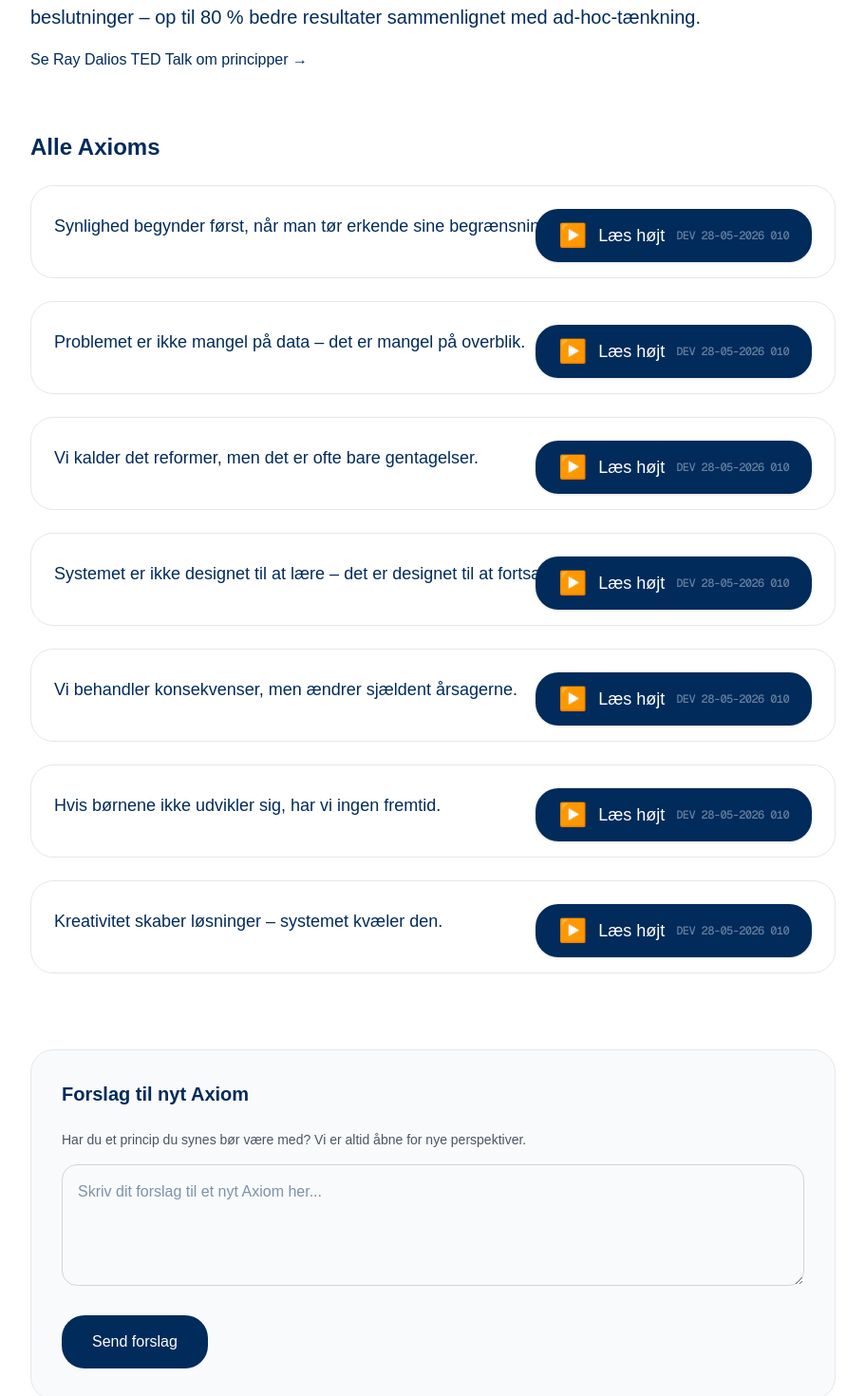
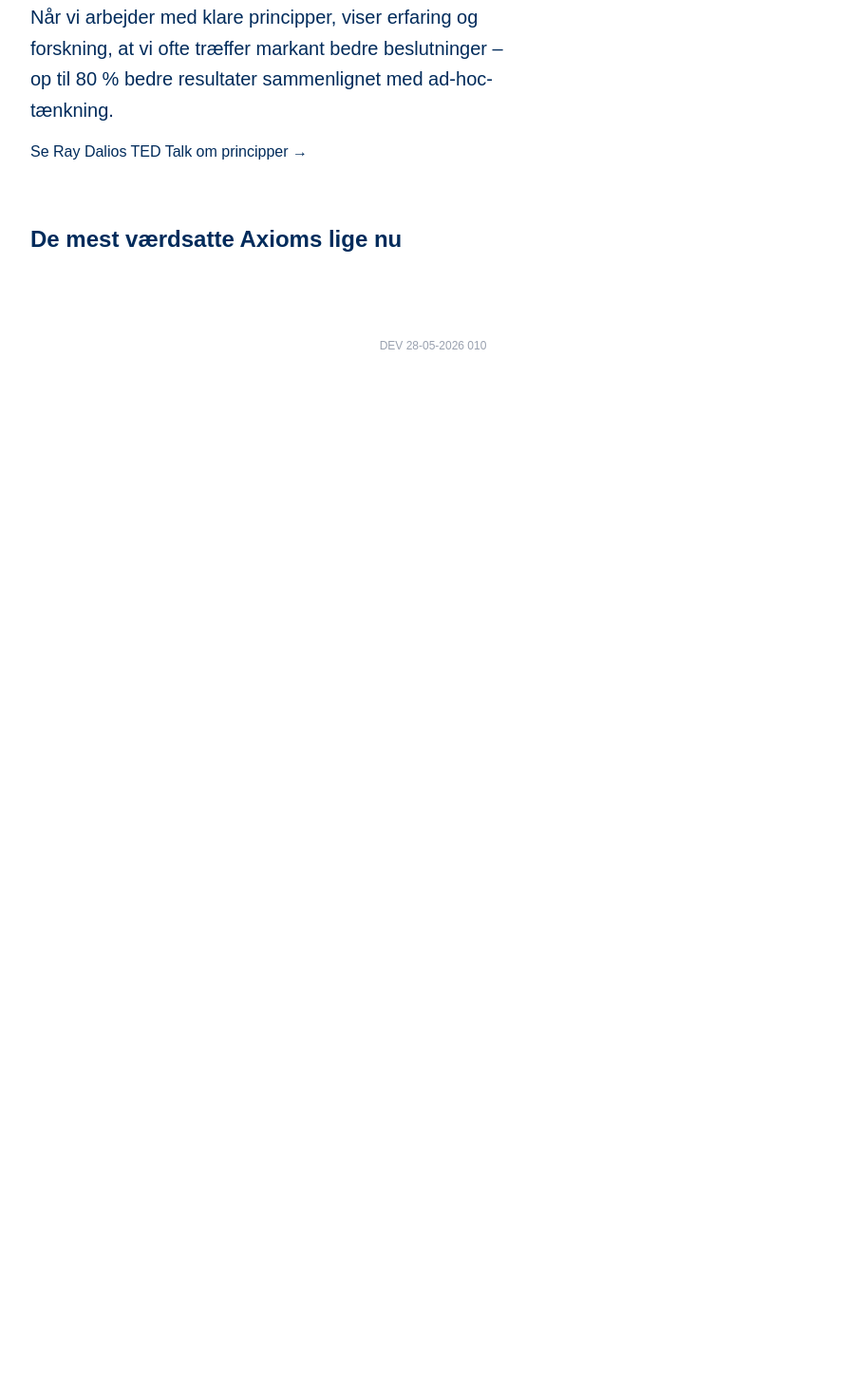
Before and after one commit to synlighed-nu/synlighed-nu-clean, a Next.js app: page /axiomer in a window 1280 px wide. Shown: the part 320-1790 px from the top of the page at 95% size, without its empty margins (184-1095 px from the left). After the commit the page ends 800 px from the top, so only its background shows below. Built offline with nearby package versions, Linux system fonts and the light colour scheme.

Commit message:
Update page.tsx

```diff
--- a/app/axiomer/page.tsx
+++ b/app/axiomer/page.tsx
@@ -23,6 +23,16 @@ export default function AxiomerPage() {
   });
 
   const [suggestionSubmitted, setSuggestionSubmitted] = useState(false);
+
+  // Introduktionstekst som skal læses højt
+  const introText = `
+    Axioms er de få, enkle principper vi vælger at holde fast i.
+    De er ikke absolutte sandheder, og vi er ikke bedrevidende.
+    De er blot værktøjer, der hjælper os med at tænke klarere, hurtigere og mere faktuelt.
+    Når vi arbejder med klare principper, viser erfaring og forskning,
+    at vi ofte træffer markant bedre beslutninger – op til 80 % bedre resultater
+    sammenlignet med ad-hoc-tænkning.
+  `;
 
   useEffect(() => {
     localStorage.setItem('axiomLikes', JSON.stringify(likes));
@@ -61,8 +71,9 @@ export default function AxiomerPage() {
       <div className="max-w-4xl mx-auto px-6 pt-28 pb-20">
         <h1 className="text-5xl font-bold tracking-tighter mb-8">Axioms</h1>
 
-        {/* Introduktion */}
-        <div className="prose prose-lg max-w-none mb-16">
+        {/* Introduktion med højtaler-knap til højre */}
+        <div className="flex gap-8 mb-16">
+          <div className="flex-1 prose prose-lg max-w-none">
             <p className="text-xl leading-relaxed">
               Axioms er de få, enkle principper vi vælger at holde fast i.
               De er ikke absolutte sandheder, og vi er ikke bedrevidende.
@@ -82,69 +93,25 @@ export default function AxiomerPage() {
             </a>
           </div>
 
-        {/* Alle Axioms med højtaler-knap */}
-        <h2 className="text-2xl font-semibold mb-6">Alle Axioms</h2>
-        <div className="space-y-6">
-          {AXIOMS.map((axiom, index) => (
-            <div key={index} className="relative flex gap-4 bg-white border border-gray-200 rounded-3xl p-6 hover:border-[#002B5B]/30 transition-colors">
-
-              {/* Højtaler-knap øverst til højre */}
-              <div className="absolute top-6 right-6">
-                <SpeakerButton
-                  text={axiom.text}
-                  endingAxiomIndex={index}
-                />
+          {/* Højtaler-knap placeret til højre */}
+          <div className="pt-2">
+            <SpeakerButton text={introText} endingAxiomIndex={0} />
+          </div>
         </div>
 
-              <div className="flex-1 pt-1">
-                <p className="text-lg leading-relaxed">{axiom.text}</p>
+        {/* Resten af siden (Top 3, alle Axioms, forslag) forbliver uændret */}
+        {/* ... (resten af koden er den samme som før) */}
+
+        {/* Top 3 */}
+        <div className="mb-16">
+          <h2 className="text-2xl font-semibold mb-6">De mest værdsatte Axioms lige nu</h2>
+          <div className="grid md:grid-cols-3 gap-6">
+            {/* Top 3 kode som før */}
+          </div>
         </div>
 
-              <button
-                onClick={() => toggleLike(index)}
-                className={`flex flex-col items-center justify-center w-12 h-12 rounded-2xl transition-all ${
-                  userLikes[index]
-                    ? 'bg-red-100 text-red-600'
-                    : 'hover:bg-gray-100 text-gray-400 hover:text-gray-600'
-                }`}
-              >
-                <span className="text-2xl">❤️</span>
-                <span className="text-xs font-medium mt-1">{likes[index]}</span>
-              </button>
-
-              {userLikes[index] && (
-                <div className="text-xs text-[#002B5B] self-center font-medium">Du har liket dette</div>
-              )}
-            </div>
-          ))}
-        </div>
-
-        {/* Forslag til nyt Axiom */}
-        <div className="mt-20 bg-gray-50 border border-gray-200 rounded-3xl p-8">
-          <h3 className="text-xl font-semibold mb-6">Forslag til nyt Axiom</h3>
-          <p className="text-sm text-gray-600 mb-4">
-            Har du et princip du synes bør være med? Vi er altid åbne for nye perspektiver.
-          </p>
-          <form onSubmit={handleSubmitSuggestion}>
-            <textarea
-              className="w-full h-32 border border-gray-300 rounded-2xl p-4 focus:outline-none focus:border-[#002B5B]"
-              placeholder="Skriv dit forslag til et nyt Axiom her..."
-              required
-            />
-            <button
-              type="submit"
-              className="mt-6 px-8 py-4 bg-[#002B5B] text-white rounded-3xl font-medium hover:bg-[#001B3D]"
-            >
-              Send forslag
-            </button>
-          </form>
-
-          {suggestionSubmitted && (
-            <div className="mt-6 p-4 bg-green-100 text-green-800 rounded-2xl text-center">
-              Tak for dit forslag! Vi kigger på det.
-            </div>
-          )}
-        </div>
+        {/* Alle Axioms og forslag til nyt Axiom beholdes som tidligere */}
+        {/* ... */}
 
         <div className="text-center text-xs text-gray-400 mt-12">
           {DEV_VERSION}
```
Lines whose indentation alone changed are shown as unchanged.
